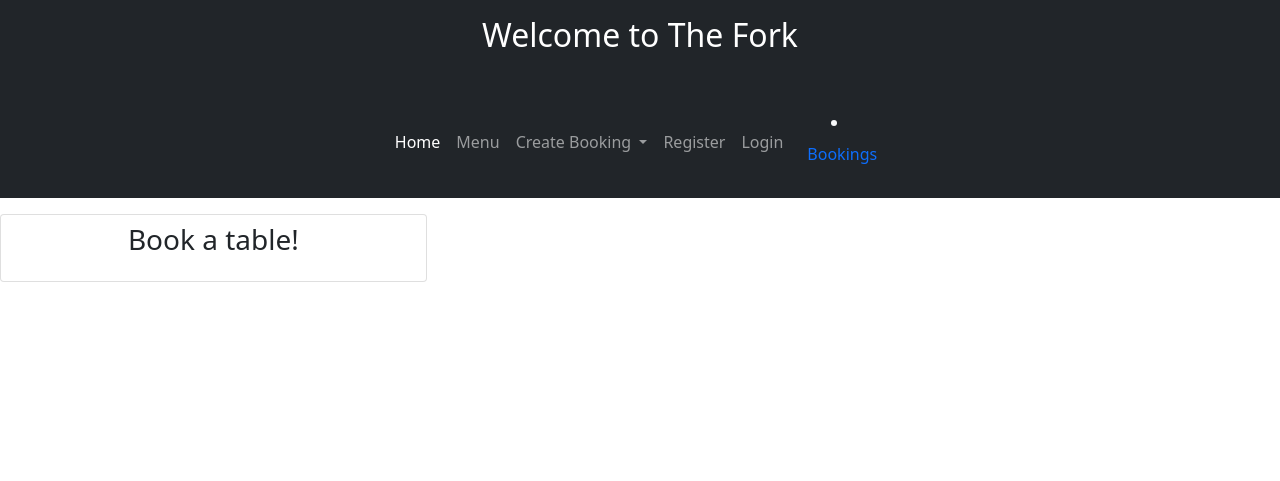
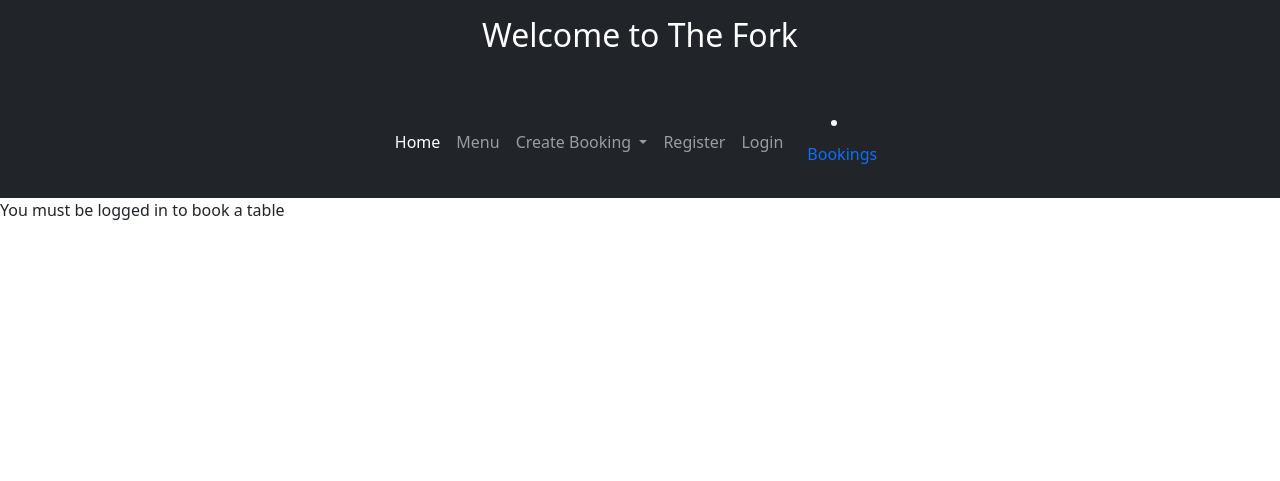
Before and after one commit to MollyAdamsson/The-fork, a Django app: page /createbooking/ in a window 1280 px wide. Shown: the top 481 px of the page. Run offline with Django 3.2, Linux system fonts and the light colour scheme; some libraries are stand-ins or nearby versions.

Commit message:
Added so that the user needs to be logged in to be able to book via the if not user.is_authenticated

```diff
--- a/templates/create_booking.html
+++ b/templates/create_booking.html
@@ -2,16 +2,15 @@
 
 {% block content %}
 
-<div class="col-md-4 card mb-4  mt-3 ">
+{% if not user.is_authenticated %}
+    <div>You must be logged in to book a table</div>
+{% else %}
     <form method="POST" action="{% url 'createbooking' %}" class="form mb-2 p-2 form-style" enctype="multipart/form-data">
-    <h3 class="text-center">Book a table!</h3>
-        {% if user.is_authenticated %}
+        <h3 class="text-center">Book a table!</h3>
         {{ form.as_p }}
         {% csrf_token %}
         <button type="submit" class="btn btn-signup btn-lg">Book</button>
-        </form>
-        {% endif %}
-    </div>
-</div>
+    </form>
+{% endif %}
 
 {% endblock content %}
```
